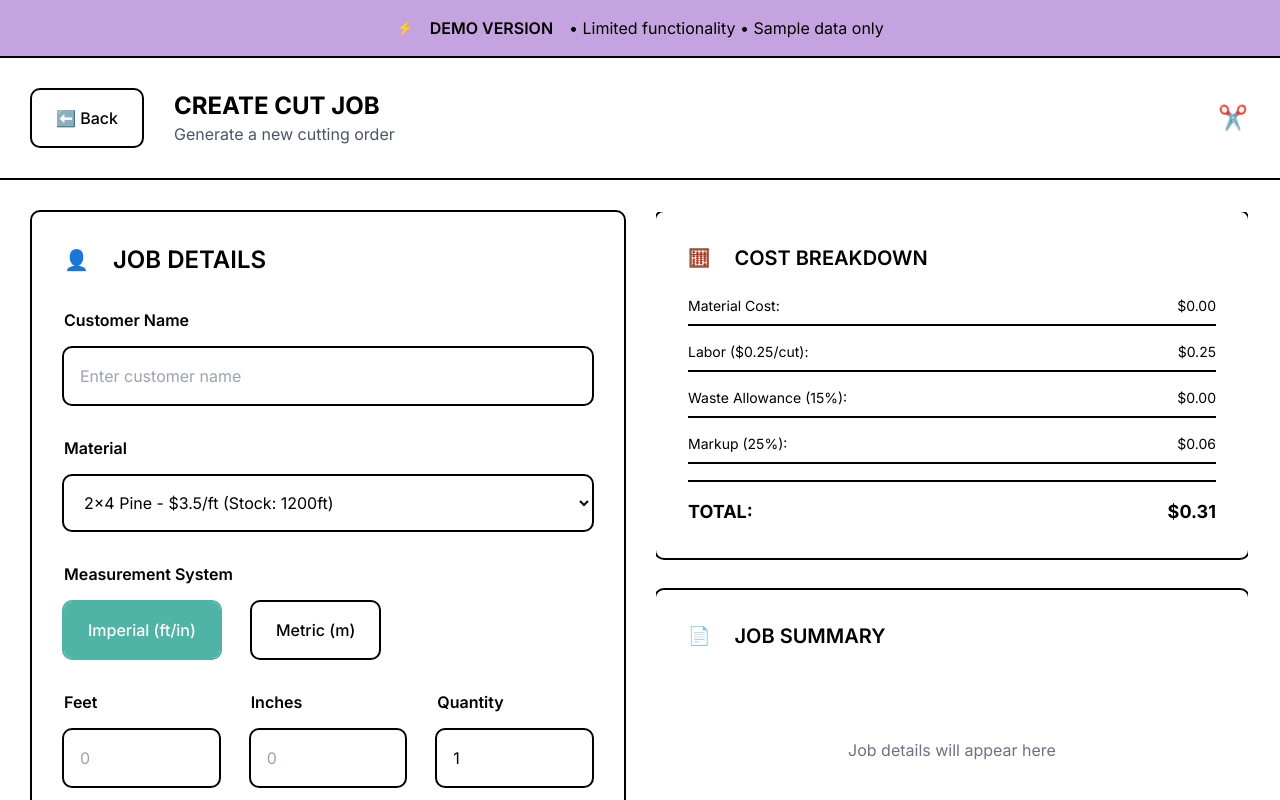
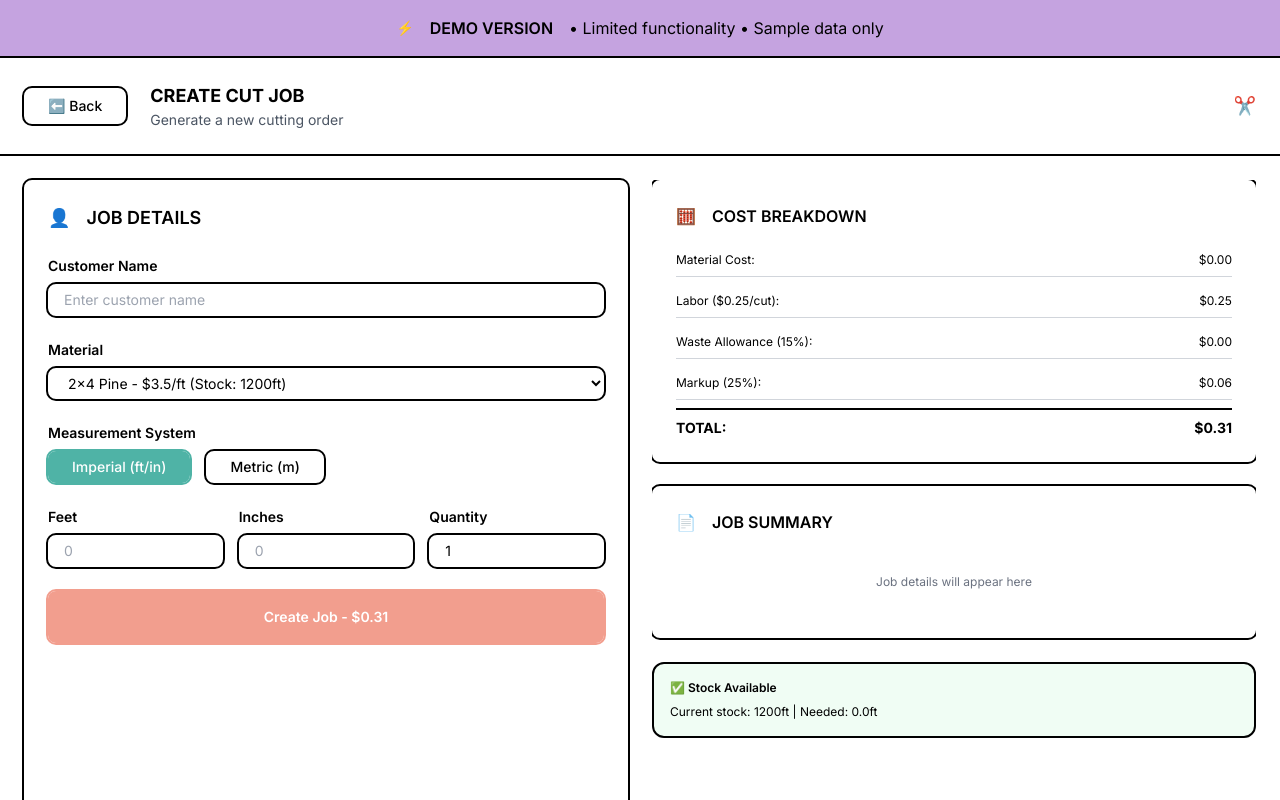
Before and after one commit to solvd-ai-solutions/cut-order-manager, a React (Vite) app: page / in a window 1280 px wide. Both pictures are taken after a click on the element 245 px from the left and 416 px from the top of the page. Built offline with nearby package versions, Linux system fonts and the light colour scheme.

Commit message:
LAYOUT OPTIMIZATION: Compact CutJobForm design - reduced spacing, smaller text, tighter components to fit all content on screen without scrolling

```diff
--- a/src/components/CutJobForm.tsx
+++ b/src/components/CutJobForm.tsx
@@ -220,53 +220,53 @@ export function CutJobForm({ onBack, onJobCreated }: CutJobFormProps) {
   return (
     <div className="h-screen bg-white flex flex-col">
       {/* Header - Fixed Height */}
-      <div className="flex-shrink-0 border-b-2 border-black p-4">
+      <div className="flex-shrink-0 border-b-2 border-black p-3">
         <div className="flex items-center justify-between">
-          <div className="flex items-center gap-4">
+          <div className="flex items-center gap-3">
             <button
               onClick={onBack}
-              className="btn-base bg-white text-black outline-black hover:outline-mint hover:bg-mint hover:text-white"
+              className="btn-base bg-white text-black outline-black hover:outline-mint hover:bg-mint hover:text-white text-sm px-3 py-1"
             >
               ⬅️ Back
             </button>
             <div>
-              <h1 className="text-2xl font-bold text-black">CREATE CUT JOB</h1>
-              <p className="text-base text-gray-600">Generate a new cutting order</p>
+              <h1 className="text-lg font-bold text-black">CREATE CUT JOB</h1>
+              <p className="text-sm text-gray-600">Generate a new cutting order</p>
             </div>
           </div>
-          <span className="text-2xl">✂️</span>
+          <span className="text-lg">✂️</span>
         </div>
       </div>
 
       {/* Main Content - Takes Remaining Height */}
-      <div className="flex-1 min-h-0 p-4">
-        <div className="h-full grid grid-cols-1 lg:grid-cols-2 gap-4">
+      <div className="flex-1 min-h-0 p-3">
+        <div className="h-full grid grid-cols-1 lg:grid-cols-2 gap-3">
           {/* Form Section */}
-          <div className="card-base p-4 hover:outline-mint overflow-y-auto">
-            <div className="flex items-center gap-3 mb-4">
-              <span className="text-xl">👤</span>
-              <h2 className="text-2xl font-semibold text-black">JOB DETAILS</h2>
+          <div className="card-base p-3 hover:outline-mint overflow-y-auto">
+            <div className="flex items-center gap-2 mb-3">
+              <span className="text-lg">👤</span>
+              <h2 className="text-lg font-semibold text-black">JOB DETAILS</h2>
             </div>
 
-            <form onSubmit={handleSubmit} className="space-y-4">
+            <form onSubmit={handleSubmit} className="space-y-3">
               <div>
-                <label className="text-base font-semibold block mb-2">Customer Name</label>
+                <label className="text-sm font-semibold block mb-1">Customer Name</label>
                 <input
                   type="text"
                   value={customerName}
                   onChange={(e) => setCustomerName(e.target.value)}
-                  className="input-base"
+                  className="input-base text-sm py-1.5"
                   placeholder="Enter customer name"
                   required
                 />
               </div>
 
               <div>
-                <label className="text-base font-semibold block mb-2">Material</label>
+                <label className="text-sm font-semibold block mb-1">Material</label>
                 <select
                   value={selectedMaterialId}
                   onChange={(e) => setSelectedMaterialId(e.target.value)}
-                  className="input-base"
+                  className="input-base text-sm py-1.5"
                   required
                 >
                   {materials.map(material => (
@@ -279,12 +279,12 @@ export function CutJobForm({ onBack, onJobCreated }: CutJobFormProps) {
 
               {/* Measurement System Toggle */}
               <div>
-                <label className="text-base font-semibold block mb-2">Measurement System</label>
-                <div className="flex gap-4">
+                <label className="text-sm font-semibold block mb-1">Measurement System</label>
+                <div className="flex gap-2">
                   <button
                     type="button"
                     onClick={() => setMeasurementSystem('imperial')}
-                    className={`btn-base ${
+                    className={`btn-base text-sm px-3 py-1.5 ${
                       measurementSystem === 'imperial'
                         ? 'btn-mint'
                         : 'bg-white text-black outline-black hover:outline-mint hover:bg-mint hover:text-white'
@@ -295,7 +295,7 @@ export function CutJobForm({ onBack, onJobCreated }: CutJobFormProps) {
                   <button
                     type="button"
                     onClick={() => setMeasurementSystem('metric')}
-                    className={`btn-base ${
+                    className={`btn-base text-sm px-3 py-1.5 ${
                       measurementSystem === 'metric'
                         ? 'btn-mint'
                         : 'bg-white text-black outline-black hover:outline-mint hover:bg-mint hover:text-white'
@@ -308,20 +308,20 @@ export function CutJobForm({ onBack, onJobCreated }: CutJobFormProps) {
 
               {/* Length Inputs */}
               {measurementSystem === 'imperial' ? (
-                <div className="grid grid-cols-3 gap-4">
+                <div className="grid grid-cols-3 gap-2">
                   <div>
-                    <label className="text-base font-semibold block mb-2">Feet</label>
+                    <label className="text-sm font-semibold block mb-1">Feet</label>
                     <input
                       type="number"
                       min="0"
                       value={feet}
                       onChange={(e) => setFeet(e.target.value)}
-                      className="input-base"
+                      className="input-base text-sm py-1.5"
                       placeholder="0"
                     />
                   </div>
                   <div>
-                    <label className="text-base font-semibold block mb-2">Inches</label>
+                    <label className="text-sm font-semibold block mb-1">Inches</label>
                     <input
                       type="number"
                       min="0"
@@ -329,46 +329,46 @@ export function CutJobForm({ onBack, onJobCreated }: CutJobFormProps) {
                       step="0.01"
                       value={inches}
                       onChange={(e) => setInches(e.target.value)}
-                      className="input-base"
+                      className="input-base text-sm py-1.5"
                       placeholder="0"
                     />
                   </div>
                   <div>
-                    <label className="text-base font-semibold block mb-2">Quantity</label>
+                    <label className="text-sm font-semibold block mb-1">Quantity</label>
                     <input
                       type="number"
                       min="1"
                       value={quantity}
                       onChange={(e) => setQuantity(e.target.value)}
-                      className="input-base"
+                      className="input-base text-sm py-1.5"
                       placeholder="1"
                       required
                     />
                   </div>
                 </div>
               ) : (
-                <div className="grid grid-cols-2 gap-4">
+                <div className="grid grid-cols-2 gap-2">
                   <div>
-                    <label className="text-base font-semibold block mb-2">Length (meters)</label>
+                    <label className="text-sm font-semibold block mb-1">Length (meters)</label>
                     <input
                       type="number"
                       step="0.01"
                       min="0.01"
                       value={meters}
                       onChange={(e) => setMeters(e.target.value)}
-                      className="input-base"
+                      className="input-base text-sm py-1.5"
                       placeholder="0.00"
                       required
                     />
                   </div>
                   <div>
-                    <label className="text-base font-semibold block mb-2">Quantity</label>
+                    <label className="text-sm font-semibold block mb-1">Quantity</label>
                     <input
                       type="number"
                       min="1"
                       value={quantity}
                       onChange={(e) => setQuantity(e.target.value)}
-                      className="input-base"
+                      className="input-base text-sm py-1.5"
                       placeholder="1"
                       required
                     />
@@ -378,7 +378,7 @@ export function CutJobForm({ onBack, onJobCreated }: CutJobFormProps) {
 
               <button
                 type="submit"
-                className="btn-base btn-lg btn-coral w-full font-bold"
+                className="btn-base btn-coral w-full font-semibold text-sm py-2"
                 disabled={!customerName || !selectedMaterialId ||
                   (measurementSystem === 'imperial' ? (feet === '' && inches === '') : meters === '') || !quantity}
                 >
@@ -388,67 +388,67 @@ export function CutJobForm({ onBack, onJobCreated }: CutJobFormProps) {
             </div>
 
           {/* Preview Section */}
-          <div className="space-y-4 overflow-y-auto">
+          <div className="space-y-3 overflow-y-auto">
             {/* Cost Breakdown */}
-            <div className="card-base p-4 hover:outline-coral">
-              <div className="flex items-center gap-3 mb-3">
-                <span className="text-lg">🧮</span>
-                <h3 className="text-xl font-semibold text-black">COST BREAKDOWN</h3>
+            <div className="card-base p-3 hover:outline-coral">
+              <div className="flex items-center gap-2 mb-2">
+                <span className="text-base">🧮</span>
+                <h3 className="text-base font-semibold text-black">COST BREAKDOWN</h3>
               </div>
 
               {selectedMaterial && length && quantity ? (
-                <div className="space-y-2">
-                  <div className="flex justify-between border-b-2 border-black pb-1">
-                    <span className="text-sm">Material Cost:</span>
-                    <span className="text-sm">${(selectedMaterial.unitCost * parseFloat(length || '0') * parseInt(quantity || '1')).toFixed(2)}</span>
+                <div className="space-y-1">
+                  <div className="flex justify-between border-b border-gray-300 py-1">
+                    <span className="text-xs">Material Cost:</span>
+                    <span className="text-xs">${(selectedMaterial.unitCost * parseFloat(length || '0') * parseInt(quantity || '1')).toFixed(2)}</span>
                   </div>
-                  <div className="flex justify-between border-b-2 border-black pb-1">
-                    <span className="text-sm">Labor ($0.25/cut):</span>
-                    <span className="text-sm">${(parseInt(quantity || '1') * 0.25).toFixed(2)}</span>
+                  <div className="flex justify-between border-b border-gray-300 py-1">
+                    <span className="text-xs">Labor ($0.25/cut):</span>
+                    <span className="text-xs">${(parseInt(quantity || '1') * 0.25).toFixed(2)}</span>
                   </div>
-                  <div className="flex justify-between border-b-2 border-black pb-1">
-                    <span className="text-sm">Waste Allowance (15%):</span>
-                    <span className="text-sm">${((selectedMaterial.unitCost * parseFloat(length || '0') * parseInt(quantity || '1')) * 0.15).toFixed(2)}</span>
+                  <div className="flex justify-between border-b border-gray-300 py-1">
+                    <span className="text-xs">Waste Allowance (15%):</span>
+                    <span className="text-xs">${((selectedMaterial.unitCost * parseFloat(length || '0') * parseInt(quantity || '1')) * 0.15).toFixed(2)}</span>
                   </div>
-                  <div className="flex justify-between border-b-2 border-black pb-1">
-                    <span className="text-sm">Markup (25%):</span>
-                    <span className="text-sm">${(calculatedCost * 0.2).toFixed(2)}</span>
+                  <div className="flex justify-between border-b border-gray-300 py-1">
+                    <span className="text-xs">Markup (25%):</span>
+                    <span className="text-xs">${(calculatedCost * 0.2).toFixed(2)}</span>
                   </div>
-                  <div className="flex justify-between text-lg font-bold pt-2 border-t-2 border-black">
+                  <div className="flex justify-between text-sm font-bold pt-1 border-t-2 border-black">
                     <span>TOTAL:</span>
                     <span>${calculatedCost.toFixed(2)}</span>
                   </div>
                 </div>
               ) : (
-                <p className="text-sm text-gray-500 text-center py-4">
+                <p className="text-xs text-gray-500 text-center py-2">
                   Fill in the form to see cost breakdown
                 </p>
               )}
             </div>
 
             {/* Job Summary */}
-            <div className="card-base p-4 hover:outline-lavender">
-              <div className="flex items-center gap-3 mb-3">
-                <span className="text-lg">📄</span>
-                <h3 className="text-xl font-semibold text-black">JOB SUMMARY</h3>
+            <div className="card-base p-3 hover:outline-lavender">
+              <div className="flex items-center gap-2 mb-2">
+                <span className="text-base">📄</span>
+                <h3 className="text-base font-semibold text-black">JOB SUMMARY</h3>
               </div>
 
               {customerName && selectedMaterial && length && quantity ? (
-                <div className="space-y-2">
-                  <p className="solv-body"><strong>Customer:</strong> {customerName}</p>
-                  <p className="solv-body"><strong>Material:</strong> {selectedMaterial.name}</p>
-                  <p className="solv-body">
+                <div className="space-y-1">
+                  <p className="text-xs"><strong>Customer:</strong> {customerName}</p>
+                  <p className="text-xs"><strong>Material:</strong> {selectedMaterial.name}</p>
+                  <p className="text-xs">
                     <strong>Specifications:</strong> {
                       measurementSystem === 'imperial'
                         ? `${feet || '0'}' ${inches || '0'}" × ${quantity} pieces`
                         : `${meters || '0'}m × ${quantity} pieces`
                     }
                   </p>
-                  <p className="solv-body"><strong>Total Length:</strong> {(parseFloat(length) * parseInt(quantity)).toFixed(1)}ft</p>
-                  <p className="solv-body"><strong>Stock After Cut:</strong> {(selectedMaterial.currentStock - (parseFloat(length || '0') * parseInt(quantity || '1'))).toFixed(1)}ft</p>
+                  <p className="text-xs"><strong>Total Length:</strong> {(parseFloat(length) * parseInt(quantity)).toFixed(1)}ft</p>
+                  <p className="text-xs"><strong>Stock After Cut:</strong> {(selectedMaterial.currentStock - (parseFloat(length || '0') * parseInt(quantity || '1'))).toFixed(1)}ft</p>
                 </div>
               ) : (
-                <p className="solv-body text-gray-500 text-center py-8">
+                <p className="text-xs text-gray-500 text-center py-3">
                   Job details will appear here
                 </p>
               )}
@@ -456,14 +456,14 @@ export function CutJobForm({ onBack, onJobCreated }: CutJobFormProps) {
 
             {/* Stock Warning */}
             {selectedMaterial && length && quantity && (
-              <div className={`border-2 border-black rounded-lg p-4 ${
+              <div className={`border-2 border-black rounded-lg p-2 ${
                 (parseFloat(length) * parseInt(quantity)) > selectedMaterial.currentStock
                 ? 'bg-red-50'
                 : selectedMaterial.currentStock - (parseFloat(length) * parseInt(quantity)) < selectedMaterial.reorderThreshold
                 ? 'bg-yellow-50'
                 : 'bg-green-50'
               }`}>
-                <p className="solv-body font-semibold mb-1">
+                <p className="text-xs font-semibold mb-1">
                   {(parseFloat(length) * parseInt(quantity)) > selectedMaterial.currentStock
                     ? '⚠️ Insufficient Stock'
                     : selectedMaterial.currentStock - (parseFloat(length) * parseInt(quantity)) < selectedMaterial.reorderThreshold
@@ -471,7 +471,7 @@ export function CutJobForm({ onBack, onJobCreated }: CutJobFormProps) {
                     : '✅ Stock Available'
                   }
                 </p>
-                <p className="solv-small">
+                <p className="text-xs">
                   Current stock: {selectedMaterial.currentStock}ft |
                   Needed: {(parseFloat(length || '0') * parseInt(quantity || '1')).toFixed(1)}ft
                 </p>
```
